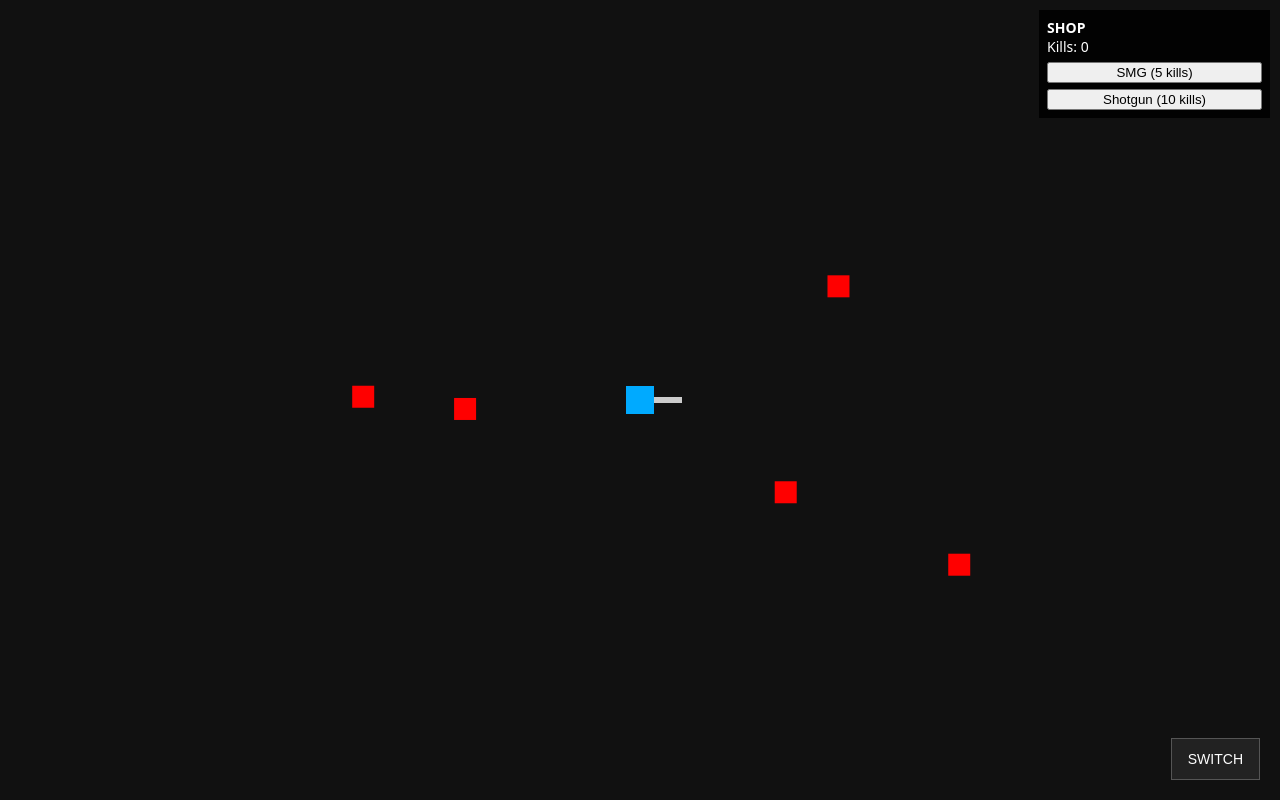
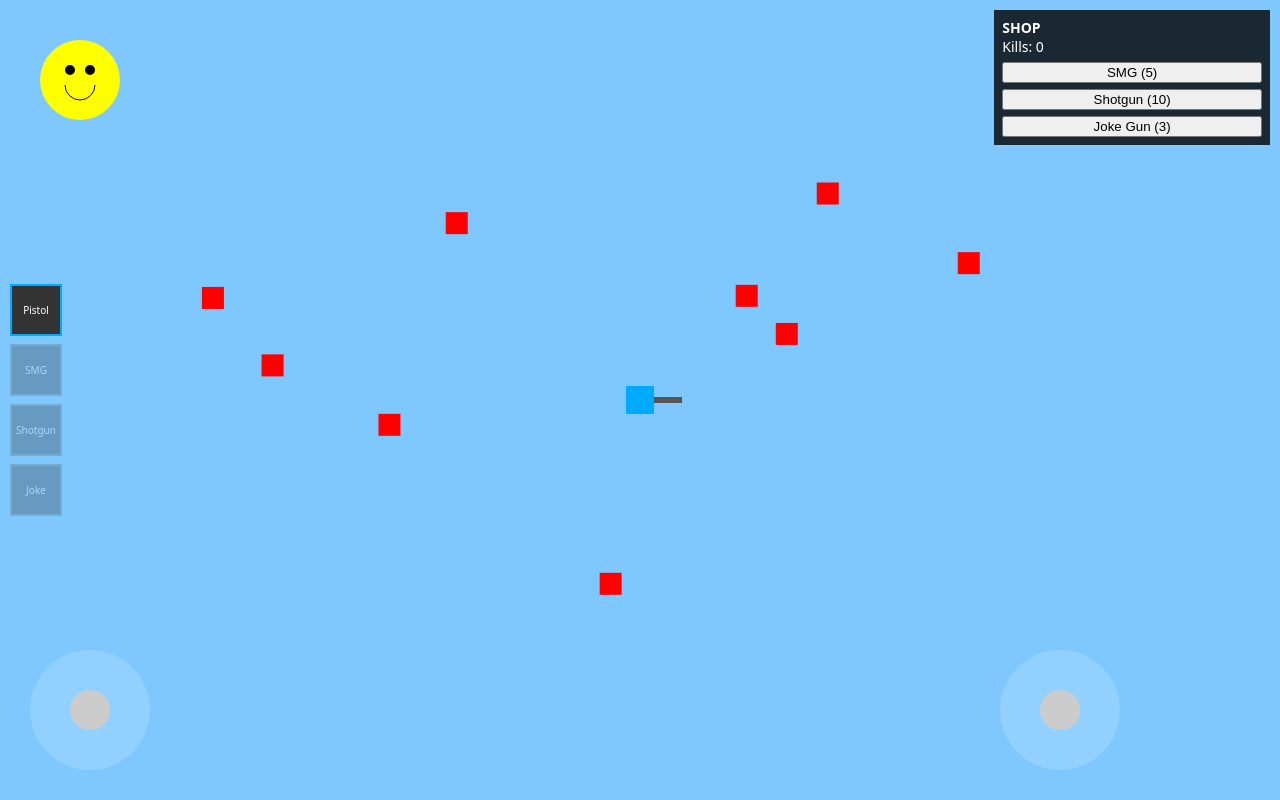
Before and after one commit to 8gdkfrz8dq-cell/fake-roblox-v2, a plain HTML site: page index.html in a window 1280 px wide. Drawn offline with Linux system fonts and the light colour scheme.

Commit message:
Update index.html

```diff
--- a/index.html
+++ b/index.html
@@ -3,262 +3,234 @@
 <head>
 <meta charset="UTF-8">
 <meta name="viewport" content="width=device-width, initial-scale=1.0, user-scalable=no">
-<title>Top-Down Shooter</title>
+<title>Raw Top Down Shooter</title>
 
 <style>
 html,body{
-  margin:0;
-  padding:0;
-  background:#000;
-  overflow:hidden;
-  font-family:system-ui;
+  margin:0;padding:0;background:#000;overflow:hidden;
+  touch-action:none;font-family:system-ui;
 }
 canvas{display:block}
 
 /* SHOP */
 #shop{
+  position:fixed;top:10px;right:10px;
+  background:rgba(0,0,0,.8);color:#fff;
+  padding:8px;font-size:14px;z-index:10;
+}
+#shop button{width:100%;margin-top:6px}
+
+/* GUN ICONS */
+#guns{
   position:fixed;
-  top:10px;
-  right:10px;
-  background:rgba(0,0,0,.85);
-  color:#fff;
-  padding:8px;
-  font-size:14px;
+  top:50%;
+  left:10px;
+  transform:translateY(-50%);
+  display:flex;
+  flex-direction:column;
+  gap:8px;
   z-index:10;
 }
-#shop button{
-  width:100%;
-  margin-top:6px;
+.gunIcon{
+  width:48px;height:48px;
+  background:#333;
+  border:2px solid #666;
+  display:flex;
+  align-items:center;
+  justify-content:center;
+  color:white;
+  font-size:10px;
 }
+.gunIcon.locked{opacity:.3}
+.gunIcon.active{border-color:#0af}
 
-/* SWITCH BUTTON */
-#switchBtn{
-  position:fixed;
-  bottom:20px;
-  right:20px;
-  padding:12px 16px;
-  font-size:14px;
-  background:#222;
-  color:#fff;
-  border:1px solid #555;
-  z-index:10;
+/* JOYSTICKS */
+.joy{
+  position:fixed;bottom:30px;
+  width:120px;height:120px;
+  border-radius:50%;
+  background:rgba(255,255,255,.15);
 }
+.stick{
+  position:absolute;left:40px;top:40px;
+  width:40px;height:40px;
+  border-radius:50%;background:#ccc;
+}
+#moveJoy{left:30px}
+#aimJoy{right:160px}
 </style>
 </head>
 
 <body>
 
 <div id="shop">
-  <b>SHOP</b><br>
-  Kills: <span id="killCount">0</span><br>
-  <button onclick="buyWeapon(1)">SMG (5 kills)</button>
-  <button onclick="buyWeapon(2)">Shotgun (10 kills)</button>
+<b>SHOP</b><br>
+Kills: <span id="kills">0</span><br>
+<button onclick="buy(1)">SMG (5)</button>
+<button onclick="buy(2)">Shotgun (10)</button>
+<button onclick="buy(3)">Joke Gun (3)</button>
 </div>
 
-<button id="switchBtn">SWITCH</button>
+<div id="guns"></div>
+
+<div id="moveJoy" class="joy"><div class="stick"></div></div>
+<div id="aimJoy" class="joy"><div class="stick"></div></div>
 
 <canvas id="game"></canvas>
 
 <script>
-/* ===== CANVAS ===== */
-const canvas=document.getElementById("game");
-const ctx=canvas.getContext("2d");
-function resize(){
-  canvas.width=innerWidth;
-  canvas.height=innerHeight;
+/* ===== CORE ===== */
+const c=game,x=c.getContext("2d");
+function resize(){c.width=innerWidth;c.height=innerHeight}
+resize();addEventListener("resize",resize);
+
+/* ===== AUDIO ===== */
+const A=new (window.AudioContext||webkitAudioContext)();
+function snd(f,d){
+  let o=A.createOscillator(),g=A.createGain();
+  o.frequency.value=f;o.connect(g);g.connect(A.destination);
+  g.gain.value=.15;o.start();o.stop(A.currentTime+d);
 }
-resize();
-addEventListener("resize",resize);
 
 /* ===== PLAYER ===== */
-const player={
-  x:canvas.width/2,
-  y:canvas.height/2,
-  size:28,
-  angle:0,
-  speed:2.5,
-  kills:0,
-  hp:100
-};
+const P={x:0,y:0,a:0,s:2.4,k:0};
 
 /* ===== WEAPONS ===== */
-const weapons=[
-  {name:"Pistol",damage:40,rate:180,length:28,unlocked:true},
-  {name:"SMG",damage:15,rate:90,length:34,unlocked:false},
-  {name:"Shotgun",damage:70,rate:500,length:30,unlocked:false}
+const W=[
+ {name:"Pistol",d:40,r:180,l:28,u:1},
+ {name:"SMG",d:15,r:90,l:34,u:0},
+ {name:"Shotgun",d:70,r:500,l:30,u:0},
+ {name:"Joke",d:5,r:60,l:40,u:0} // JOKE GUN
 ];
-let currentWeapon=0;
-const weapon={width:6,recoil:0};
+let CW=0,recoil=0;
 
 /* ===== ENEMIES ===== */
 const enemies=[];
-function spawnEnemy(){
-  enemies.push({
-    x:Math.random()*canvas.width,
-    y:Math.random()*canvas.height,
-    size:22,
-    hp:40,
-    speed:0.8
+function newRoom(){
+  enemies.length=0;
+  for(let i=0;i<6+Math.random()*4;i++)
+    enemies.push({x:Math.random()*c.width,y:Math.random()*c.height,hp:40,s:.6});
+  P.x=c.width/2;P.y=c.height/2;
+}
+newRoom();
+
+/* ===== UI: GUN ICONS ===== */
+const gunsDiv=document.getElementById("guns");
+function renderGunIcons(){
+  gunsDiv.innerHTML="";
+  W.forEach((w,i)=>{
+    const d=document.createElement("div");
+    d.className="gunIcon"+(w.u?"":" locked")+(i===CW?" active":"");
+    d.textContent=w.name;
+    d.onclick=()=>{
+      if(!w.u)return;
+      CW=i;
+      renderGunIcons();
+    };
+    gunsDiv.appendChild(d);
   });
 }
-for(let i=0;i<8;i++)spawnEnemy();
+renderGunIcons();
 
 /* ===== INPUT ===== */
-let move={x:0,y:0};
-let shooting=false;
+let mv={x:0,y:0},aim={x:1,y:0},shoot=0;
 
-/* keyboard */
-addEventListener("keydown",e=>{
-  if(e.key==="w")move.y=-1;
-  if(e.key==="s")move.y=1;
-  if(e.key==="a")move.x=-1;
-  if(e.key==="d")move.x=1;
-  if(e.key==="q") switchWeapon();
+/* joysticks */
+function joy(el,cb){
+  const s=el.querySelector(".stick");
+  el.addEventListener("touchmove",e=>{
+    const r=el.getBoundingClientRect(),t=e.touches[0];
+    let dx=t.clientX-r.left-60,dy=t.clientY-r.top-60;
+    let d=Math.hypot(dx,dy)||1;
+    if(d>40){dx*=40/d;dy*=40/d}
+    s.style.transform=`translate(${dx}px,${dy}px)`;
+    cb(dx/40,dy/40);
+  });
+  el.addEventListener("touchend",()=>{
+    s.style.transform="translate(0,0)";
+    cb(0,0);
+  });
+}
+joy(moveJoy,(x,y)=>{mv.x=x;mv.y=y});
+joy(aimJoy,(x,y)=>{if(x||y){aim.x=x;aim.y=y;P.a=Math.atan2(y,x)}});
+
+/* shoot */
+addEventListener("touchstart",e=>{
+  if(e.target.classList.contains("stick"))return;
+  shoot=1;fire();
 });
-addEventListener("keyup",e=>{
-  if(e.key==="w"||e.key==="s")move.y=0;
-  if(e.key==="a"||e.key==="d")move.x=0;
-});
+addEventListener("touchend",()=>shoot=0);
 
-/* mouse */
-addEventListener("mousemove",e=>aim(e.clientX,e.clientY));
-addEventListener("mousedown",()=>{shooting=true;shoot()});
-addEventListener("mouseup",()=>shooting=false);
-
-/* touch */
-let joyStart=null;
-addEventListener("touchstart",e=>{
-  shooting=true;
-  joyStart={x:e.touches[0].clientX,y:e.touches[0].clientY};
-  aim(joyStart.x,joyStart.y);
-  shoot();
-});
-addEventListener("touchmove",e=>{
-  const t=e.touches[0];
-  aim(t.clientX,t.clientY);
-  if(joyStart){
-    const dx=t.clientX-joyStart.x;
-    const dy=t.clientY-joyStart.y;
-    const d=Math.hypot(dx,dy)||1;
-    move.x=dx/d;
-    move.y=dy/d;
-  }
-});
-addEventListener("touchend",()=>{
-  shooting=false;
-  joyStart=null;
-  move.x=move.y=0;
-});
-
-/* ===== AIM ===== */
-function aim(x,y){
-  player.angle=Math.atan2(y-player.y,x-player.x);
-}
-
-/* ===== SHOOT ===== */
-function shoot(){
-  if(!shooting)return;
-  weapon.recoil=6;
+/* ===== FIRE ===== */
+function fire(){
+  if(!shoot)return;
+  recoil=6;
+  snd(W[CW].name==="Joke"?220:420,.05);
 
   enemies.forEach((e,i)=>{
-    const dx=e.x-player.x;
-    const dy=e.y-player.y;
-    const dist=Math.hypot(dx,dy);
-    const a=Math.atan2(dy,dx);
-    const diff=Math.abs(Math.atan2(Math.sin(a-player.angle),Math.cos(a-player.angle)));
-
-    if(dist<180&&diff<0.3){
-      e.hp-=weapons[currentWeapon].damage;
+    let dx=e.x-P.x,dy=e.y-P.y;
+    let dist=Math.hypot(dx,dy);
+    let a=Math.atan2(dy,dx);
+    let diff=Math.abs(Math.atan2(Math.sin(a-P.a),Math.cos(a-P.a)));
+    if(dist<180&&diff<.35){
+      e.hp-=W[CW].d;
       if(e.hp<=0){
         enemies.splice(i,1);
-        spawnEnemy();
-        player.kills++;
-        updateShop();
+        P.k++;snd(900,.08);
+        if(!enemies.length)newRoom();
       }
     }
   });
 
-  setTimeout(()=>shooting&&shoot(),weapons[currentWeapon].rate);
+  setTimeout(()=>shoot&&fire(),W[CW].r);
 }
 
 /* ===== SHOP ===== */
-function buyWeapon(i){
-  const cost=[0,5,10][i];
-  if(weapons[i].unlocked) return;
-  if(player.kills<cost) return;
-  player.kills-=cost;
-  weapons[i].unlocked=true;
-  currentWeapon=i;
-  updateShop();
-}
-function updateShop(){
-  document.getElementById("killCount").textContent=player.kills;
-}
-
-/* ===== WEAPON SWITCHING ===== */
-function switchWeapon(){
-  let i=currentWeapon;
-  do{
-    i=(i+1)%weapons.length;
-  }while(!weapons[i].unlocked);
-  currentWeapon=i;
-}
-document.getElementById("switchBtn").addEventListener("click",switchWeapon);
-
-/* ===== UPDATE ===== */
-function update(){
-  player.x+=move.x*player.speed;
-  player.y+=move.y*player.speed;
-
-  enemies.forEach(e=>{
-    const dx=player.x-e.x;
-    const dy=player.y-e.y;
-    const d=Math.hypot(dx,dy)||1;
-    e.x+=dx/d*e.speed;
-    e.y+=dy/d*e.speed;
-  });
-
-  weapon.recoil*=0.8;
-}
-
-/* ===== DRAW ===== */
-function draw(){
-  ctx.fillStyle="#111";
-  ctx.fillRect(0,0,canvas.width,canvas.height);
-
-  enemies.forEach(e=>{
-    ctx.fillStyle="red";
-    ctx.fillRect(e.x-e.size/2,e.y-e.size/2,e.size,e.size);
-  });
-
-  ctx.fillStyle="#0af";
-  ctx.fillRect(
-    player.x-player.size/2,
-    player.y-player.size/2,
-    player.size,
-    player.size
-  );
-
-  ctx.save();
-  ctx.translate(player.x,player.y);
-  ctx.rotate(player.angle);
-  ctx.fillStyle="#ccc";
-  ctx.fillRect(
-    player.size/2-weapon.recoil,
-    -weapon.width/2,
-    weapons[currentWeapon].length,
-    weapon.width
-  );
-  ctx.restore();
+function buy(i){
+  const cost=[0,5,10,3][i];
+  if(W[i].u||P.k<cost)return;
+  P.k-=cost;W[i].u=1;CW=i;
+  renderGunIcons();
 }
 
 /* ===== LOOP ===== */
-function loop(){
-  update();
-  draw();
+(function loop(){
+  P.x+=mv.x*P.s;P.y+=mv.y*P.s;
+  enemies.forEach(e=>{
+    let dx=P.x-e.x,dy=P.y-e.y,d=Math.hypot(dx,dy)||1;
+    e.x+=dx/d*e.s;e.y+=dy/d*e.s;
+  });
+  recoil*=.8;
+
+  /* background */
+  x.fillStyle="#7ec8ff";x.fillRect(0,0,c.width,c.height);
+
+  /* sun */
+  x.fillStyle="yellow";
+  x.beginPath();x.arc(80,80,40,0,Math.PI*2);x.fill();
+  x.fillStyle="#000";
+  x.beginPath();x.arc(70,70,5,0,Math.PI*2);
+  x.arc(90,70,5,0,Math.PI*2);x.fill();
+  x.beginPath();x.arc(80,85,15,0,Math.PI);x.stroke();
+
+  enemies.forEach(e=>{
+    x.fillStyle="red";
+    x.fillRect(e.x-11,e.y-11,22,22);
+  });
+
+  x.fillStyle="#0af";
+  x.fillRect(P.x-14,P.y-14,28,28);
+
+  x.save();
+  x.translate(P.x,P.y);
+  x.rotate(P.a);
+  x.fillStyle=W[CW].name==="Joke"?"pink":"#555";
+  x.fillRect(14-recoil,-3,W[CW].l,6);
+  x.restore();
+
+  kills.textContent=P.k;
   requestAnimationFrame(loop);
-}
-loop();
+})();
 </script>
 
 </body>
```
